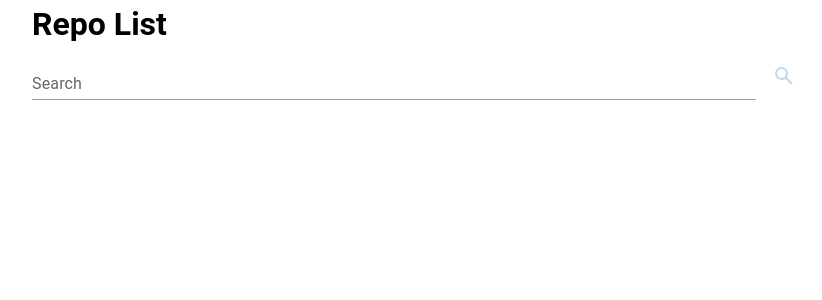
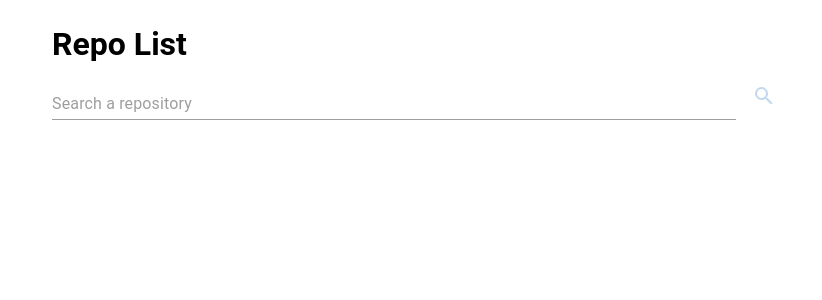
Before and after one commit to aqilahqi/vue3-github-search, a Vue app: page / in a window 1280 px wide. Shown: the top 300 px of the page, without its empty margins (218-1040 px from the left). Built offline with nearby package versions, Linux system fonts and the light colour scheme.

Commit message:
list repo after search

```diff
--- a/src/App.vue
+++ b/src/App.vue
@@ -2,12 +2,22 @@
   <div class="container">
     <h1>Repo List</h1>
     <Search />
+    <div class="list-wrapper" v-if="list.length > 0">
+      <Result v-for="l in list" :key="l.id" :item="l" />
+    </div>
   </div>
 </template>
 
 <script setup>
+import { computed } from "vue";
 import { useRepoStore } from "@/stores/RepoStore";
 import Search from "./components/Search.vue";
+import Result from "@/components/SingleResult.vue";
 
 const repoStore = useRepoStore();
+const list = computed(() => {
+  return repoStore.list;
+});
 </script>
+
+<style lang="scss"></style>
--- a/src/assets/main.scss
+++ /dev/null
@@ -1,5 +0,0 @@
-.container {
-  max-width: 780px;
-  width: 100%;
-  margin: 0 auto;
-}
--- /dev/null
+++ b/src/assets/scss/main.scss
@@ -0,0 +1,12 @@
+@import './variables.scss';
+
+.container {
+  max-width: 780px;
+  width: 100%;
+  margin: 0 auto;
+  padding: 20px;
+}
+
+.customCard {
+  border-radius: 8px;
+}
--- a/src/components/Search.vue
+++ b/src/components/Search.vue
@@ -1,11 +1,12 @@
 <template>
-  <div>
+  <div class="mb-4">
     <v-form @submit.prevent="onSubmit" class="d-flex align-center">
       <v-text-field
         clearable
         hide-details
+        :disabled="loading"
         variant="underlined"
-        label="Search"
+        placeholder="Search a repository"
         v-model="store.searchWord"
         @click:clear="onClear"
       ></v-text-field>
@@ -39,8 +40,15 @@ const onSubmit = () => {
   if (store.searchWord.length === 0) return;
 
   loading.value = true;
-
-  setTimeout(() => (loading.value = false), 2000);
+  store
+    .getRepoList()
+    .then((promise) => {
+      console.log(promise);
+      loading.value = false;
+    })
+    .catch((error) => {
+      console.log(error);
+    });
 };
 
 const onClear = () => {
--- /dev/null
+++ b/src/components/SingleResult.vue
@@ -0,0 +1,40 @@
+<template>
+  <v-card
+    :title="item.full_name"
+    :subtitle="item.language"
+    :text="item.description"
+    link
+    :href="item.html_url"
+    target="_blank"
+    hover
+    variant="tonal"
+    class="customCard mb-4"
+  >
+    <v-card-actions>
+      <v-list-item class="w-100">
+        <template v-slot:prepend>
+          <v-avatar color="white" :image="item.owner.avatar_url"></v-avatar>
+        </template>
+
+        <v-list-item-title>{{ item.owner.login }}</v-list-item-title>
+
+        <template v-slot:append>
+          <div class="justify-self-end">
+            <v-icon class="mr-1" :icon="mdiStar"></v-icon>
+            <span class="subheading mr-2">{{ item.stargazers_count }}</span>
+            <span class="mr-1">·</span>
+            <v-icon class="mr-1" :icon="mdiEye"></v-icon>
+            <span class="subheading">{{ item.watchers_count }}</span>
+          </div>
+        </template>
+      </v-list-item>
+    </v-card-actions>
+  </v-card>
+</template>
+
+<script setup>
+import { mdiStar, mdiEye } from "@mdi/js";
+const props = defineProps(["item"]);
+</script>
+
+<style lang="scss" scoped></style>
--- a/src/main.js
+++ b/src/main.js
@@ -11,7 +11,7 @@ import { aliases, mdi } from "vuetify/iconsets/mdi-svg";
 import * as components from "vuetify/components";
 import * as directives from "vuetify/directives";
 
-import "./assets/main.scss";
+import "./assets/scss/main.scss";
 
 const vuetify = createVuetify({
   components,
--- a/src/stores/RepoStore.js
+++ b/src/stores/RepoStore.js
@@ -9,16 +9,7 @@ const api = axios.create({
 
 export const useRepoStore = defineStore("repoStore", {
   state: () => ({
-    list: [
-      {
-        id: 1,
-        name: "Task 1",
-      },
-      {
-        id: 2,
-        name: "Task 2",
-      },
-    ],
+    list: [],
     pagination: {
       page: 1,
       per_page: 10,
@@ -28,32 +19,35 @@ export const useRepoStore = defineStore("repoStore", {
     single: {},
     history: [],
   }),
+  actions: {
+    getRepoList() {
+      return new Promise((resolve, reject) => {
+        api
+          .get("", {
+            params: {
+              sort: this.pagination.sort,
+              per_page: this.pagination.per_page,
+              page: this.pagination.page,
+              q: this.searchWord,
+            },
+          })
+          .then((response) => {
+            this.list = [];
+            response.data.items.map((item) => {
+              this.list.push(item);
+            });
+            resolve("list retrieved");
+          })
+          .catch((error) => {
+            reject(error);
+          });
+      });
+    },
+  },
 });
 
 // id: "repo",
 
 // // State
 
-// actions: {
-//   getRepoList() {
-//     return new Promise((resolve, reject) => {
-//       api
-//         .get("", {
-//           params: {
-//             sort: pagination.value.sort,
-//             per_page: pagination.value.per_page,
-//             page: pagination.value.page,
-//             q: searchWord.value,
-//           },
-//         })
-//         .then((res) => {
-//           list.value.push(res.data);
-//           resolve("list retrieved");
-//         })
-//         .catch((error) => {
-//           reject(error);
-//         });
-//     });
-//   },
-// },
 // getters: {},
```
Also changed, not shown: src/components/Topics.vue (added, +7 -0 lines).
